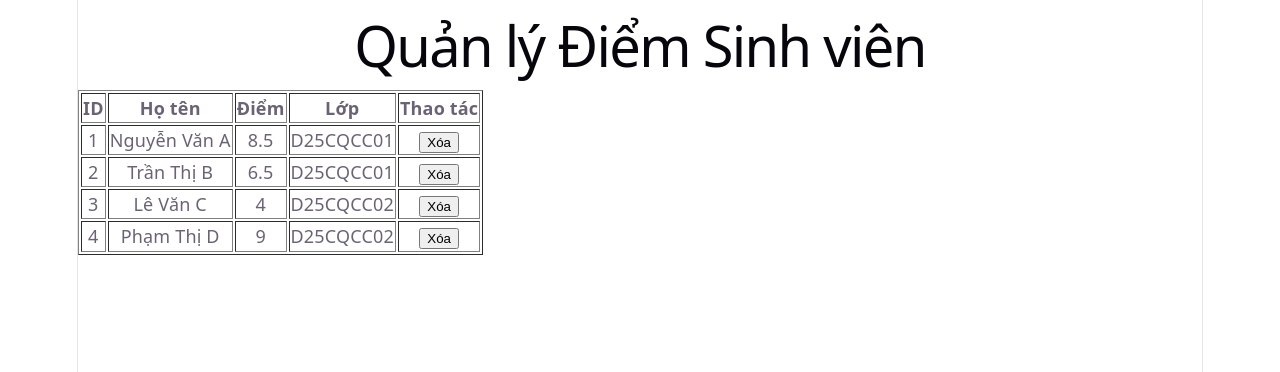
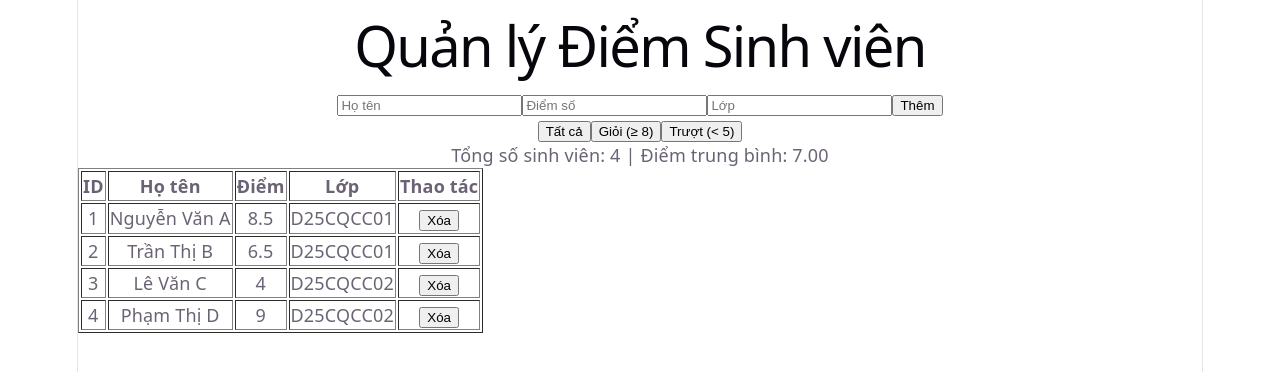
Before and after one commit to TranThiLuong-coder/B25DCCC133_LTW2026, a React (Vite) app: page / in a window 1280 px wide. Shown: the top 372 px of the page. Built offline with nearby package versions, Linux system fonts and the light colour scheme.

Commit message:
Them form nhap sinh vien va kiem tra du lieu

```diff
--- a/src/App.jsx
+++ b/src/App.jsx
@@ -1,18 +1,49 @@
 import { useState } from 'react'
 import StudentList from './components/StudentList'
+import StudentForm from './components/StudentForm'
 
 const App = () => {
-  const  [students, setStudents] = useState([
+  const [students, setStudents] = useState([
     { id: 1, name: 'Nguyễn Văn A', score: 8.5, class: 'D25CQCC01' },
     { id: 2, name: 'Trần Thị B', score: 6.5, class: 'D25CQCC01' },
     { id: 3, name: 'Lê Văn C', score: 4, class: 'D25CQCC02' },
     { id: 4, name: 'Phạm Thị D', score: 9, class: 'D25CQCC02' },
   ])
+  const [filter, setFilter] = useState('all')
+
+  const handleAdd = (newStudent) => {
+    const maxId = students.reduce((max, s) => Math.max(max, s.id), 0)
+    setStudents([...students, { id: maxId + 1, ...newStudent }])
+  }
+
+  const handleDelete = (id) => {
+    setStudents(students.filter((s) => s.id !== id))
+  }
+
+  const filteredStudents = students.filter((s) => {
+    if (filter === 'good') return s.score >= 8
+    if (filter === 'fail') return s.score < 5
+    return true
+  })
+
+  const total = students.length
+  const average =
+    total === 0 ? 0 : students.reduce((sum, s) => sum + s.score, 0) / total
 
   return (
     <div className="app">
       <h1>Quản lý Điểm Sinh viên</h1>
-      <StudentList students={students} />
+      <StudentForm onAdd={handleAdd} />
+
+      <div>
+        <button onClick={() => setFilter('all')}>Tất cả</button>
+        <button onClick={() => setFilter('good')}>Giỏi (≥ 8)</button>
+        <button onClick={() => setFilter('fail')}>Trượt (&lt; 5)</button>
+      </div>
+
+      <p>{`Tổng số sinh viên: ${total} | Điểm trung bình: ${average.toFixed(2)}`}</p>
+
+      <StudentList students={filteredStudents} onDelete={handleDelete} />
     </div>
   )
 }
--- /dev/null
+++ b/src/components/StudentForm.jsx
@@ -0,0 +1,58 @@
+import { useState } from 'react'
+
+const StudentForm = ({ onAdd }) => {
+  const [name, setName] = useState('')
+  const [score, setScore] = useState('')
+  const [className, setClassName] = useState('')
+  const [error, setError] = useState('')
+
+  const handleSubmit = (e) => {
+    e.preventDefault()
+
+    const scoreNumber = Number(score)
+
+    if (name.trim() === '' || score === '' || className.trim() === '') {
+      setError('Vui lòng nhập đầy đủ họ tên, điểm số và lớp!')
+      return
+    }
+
+    if (isNaN(scoreNumber) || scoreNumber < 0 || scoreNumber > 10) {
+      setError('Điểm số phải là số từ 0 đến 10!')
+      return
+    }
+
+    onAdd({ name: name.trim(), score: scoreNumber, class: className.trim() })
+
+    setName('')
+    setScore('')
+    setClassName('')
+    setError('')
+  }
+
+  return (
+    <form onSubmit={handleSubmit}>
+      <input
+        type="text"
+        placeholder="Họ tên"
+        value={name}
+        onChange={(e) => setName(e.target.value)}
+      />
+      <input
+        type="text"
+        placeholder="Điểm số"
+        value={score}
+        onChange={(e) => setScore(e.target.value)}
+      />
+      <input
+        type="text"
+        placeholder="Lớp"
+        value={className}
+        onChange={(e) => setClassName(e.target.value)}
+      />
+      <button type="submit">Thêm</button>
+      {error && <p style={{ color: 'red' }}>{error}</p>}
+    </form>
+  )
+}
+
+export default StudentForm
--- a/src/components/StudentItem.jsx
+++ b/src/components/StudentItem.jsx
@@ -1,4 +1,4 @@
-const StudentItem = ({ student }) => {
+const StudentItem = ({ student, onDelete }) => {
   const { id, name, score, class: className } = student
 
   return (
@@ -8,7 +8,7 @@ const StudentItem = ({ student }) => {
       <td>{score}</td>
       <td>{className}</td>
       <td>
-        <button>Xóa</button>
+        <button onClick={() => onDelete(id)}>Xóa</button>
       </td>
     </tr>
   )
--- a/src/components/StudentList.jsx
+++ b/src/components/StudentList.jsx
@@ -1,6 +1,6 @@
 import StudentItem from './StudentItem'
 
-const StudentList = ({ students }) => {
+const StudentList = ({ students, onDelete }) => {
   return (
     <table border="1">
       <thead>
@@ -13,9 +13,15 @@ const StudentList = ({ students }) => {
         </tr>
       </thead>
       <tbody>
-        {students.map((student) => (
-          <StudentItem key={student.id} student={student} />
-        ))}
+        {students.length === 0 ? (
+          <tr>
+            <td colSpan="5">Không có sinh viên nào</td>
+          </tr>
+        ) : (
+          students.map((student) => (
+            <StudentItem key={student.id} student={student} onDelete={onDelete} />
+          ))
+        )}
       </tbody>
     </table>
   )
```
